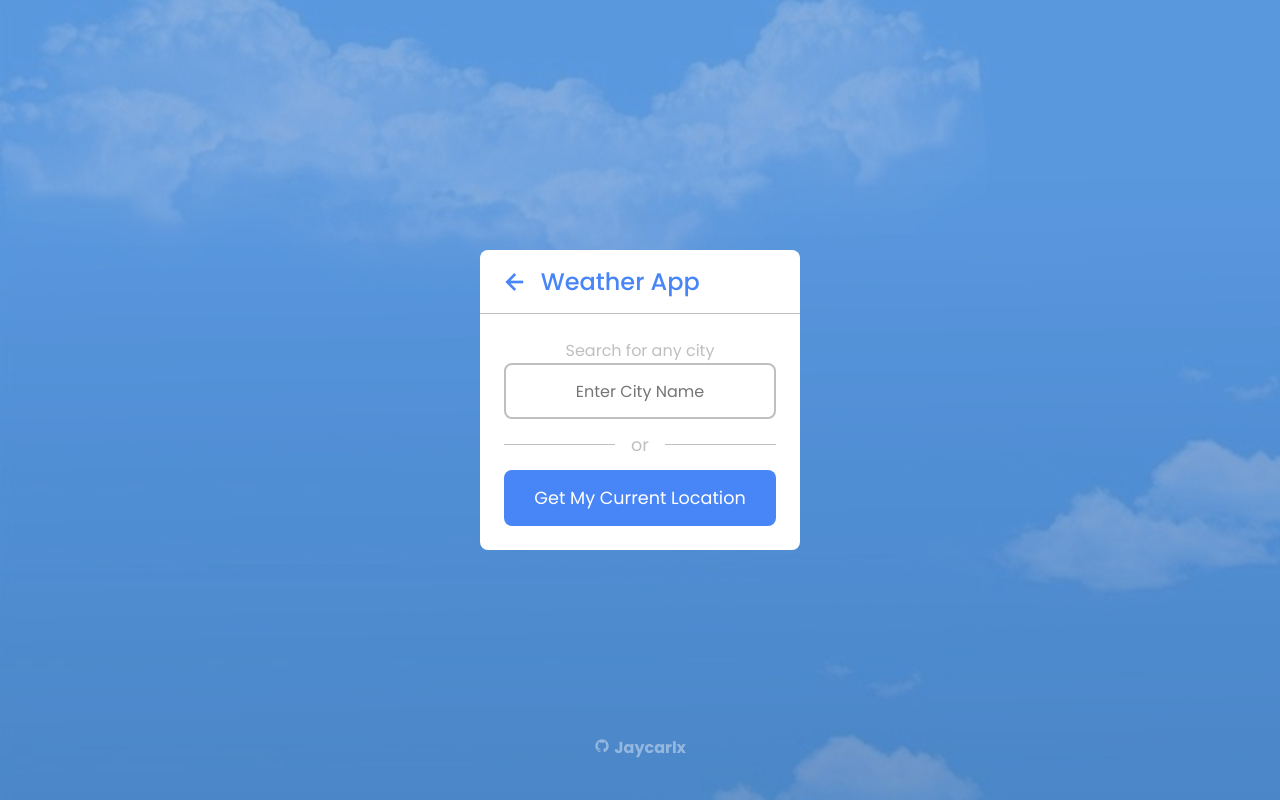
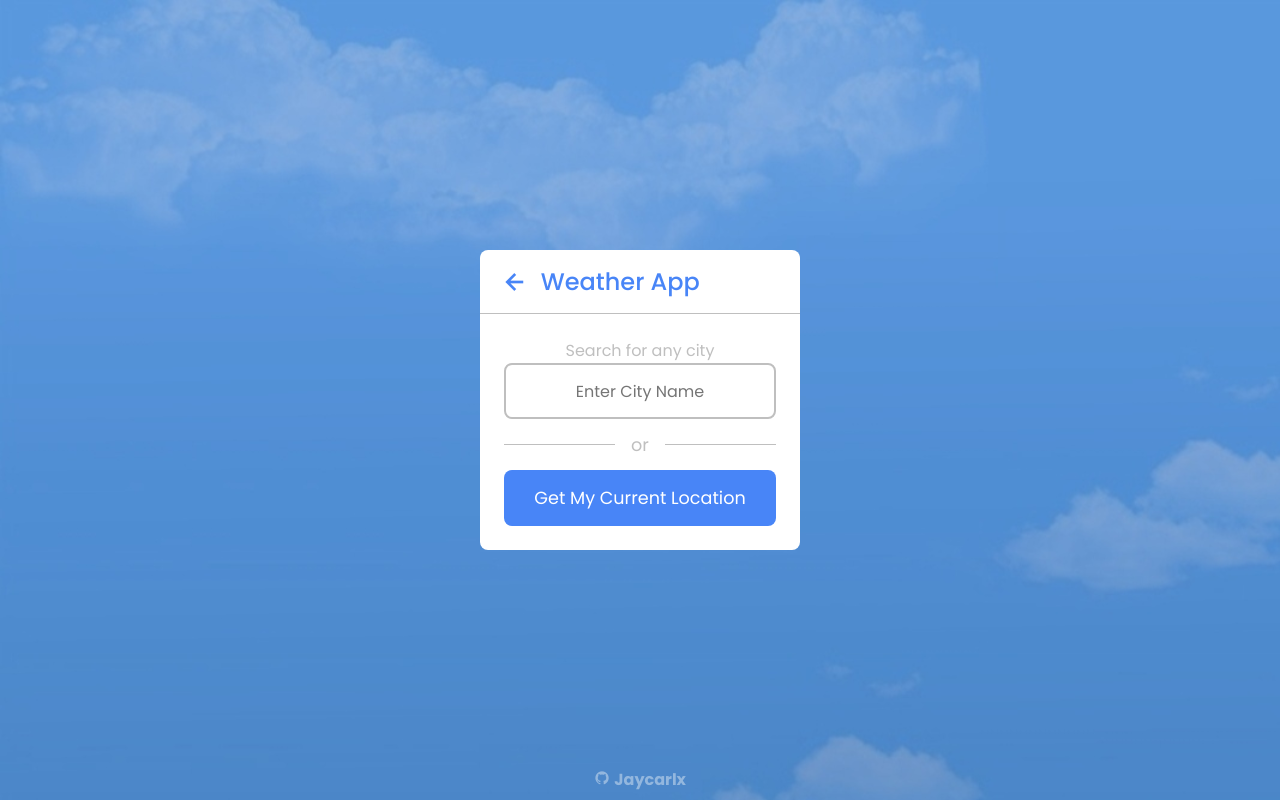
Before and after one commit to Jaycarlx/WeatherApp, a plain HTML site: page index.html in a window 1280 px wide. Drawn offline with nearby package versions, Linux system fonts and the light colour scheme.

Commit message:
WatherApp

```diff
--- a/style.css
+++ b/style.css
@@ -124,7 +124,7 @@ margin-left: 5px
 
 .copyright{
   position: absolute;
-  bottom: 5%;
+  bottom: 8px;
   color: rgba(255, 255, 255, 0.4);
 
 }
```
